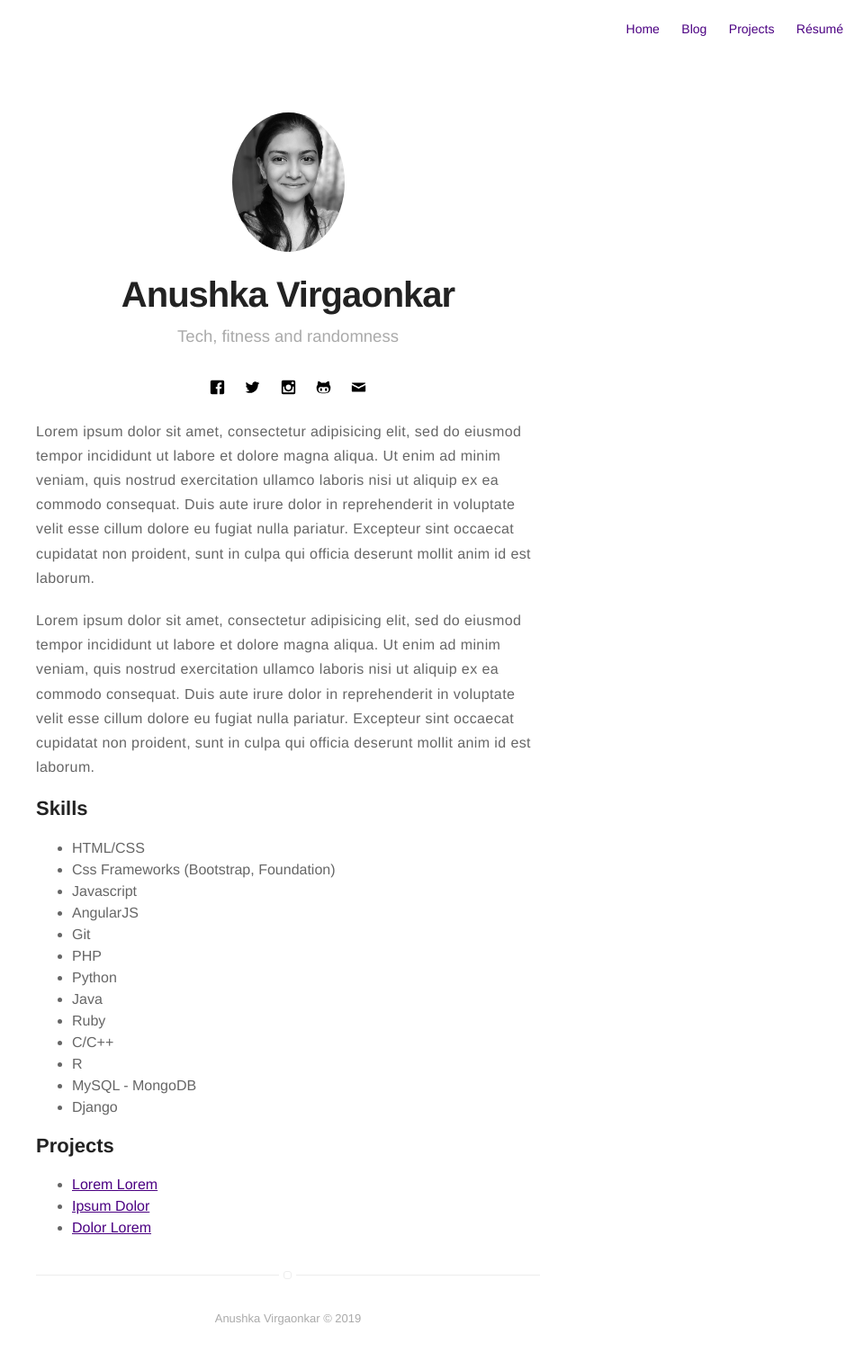
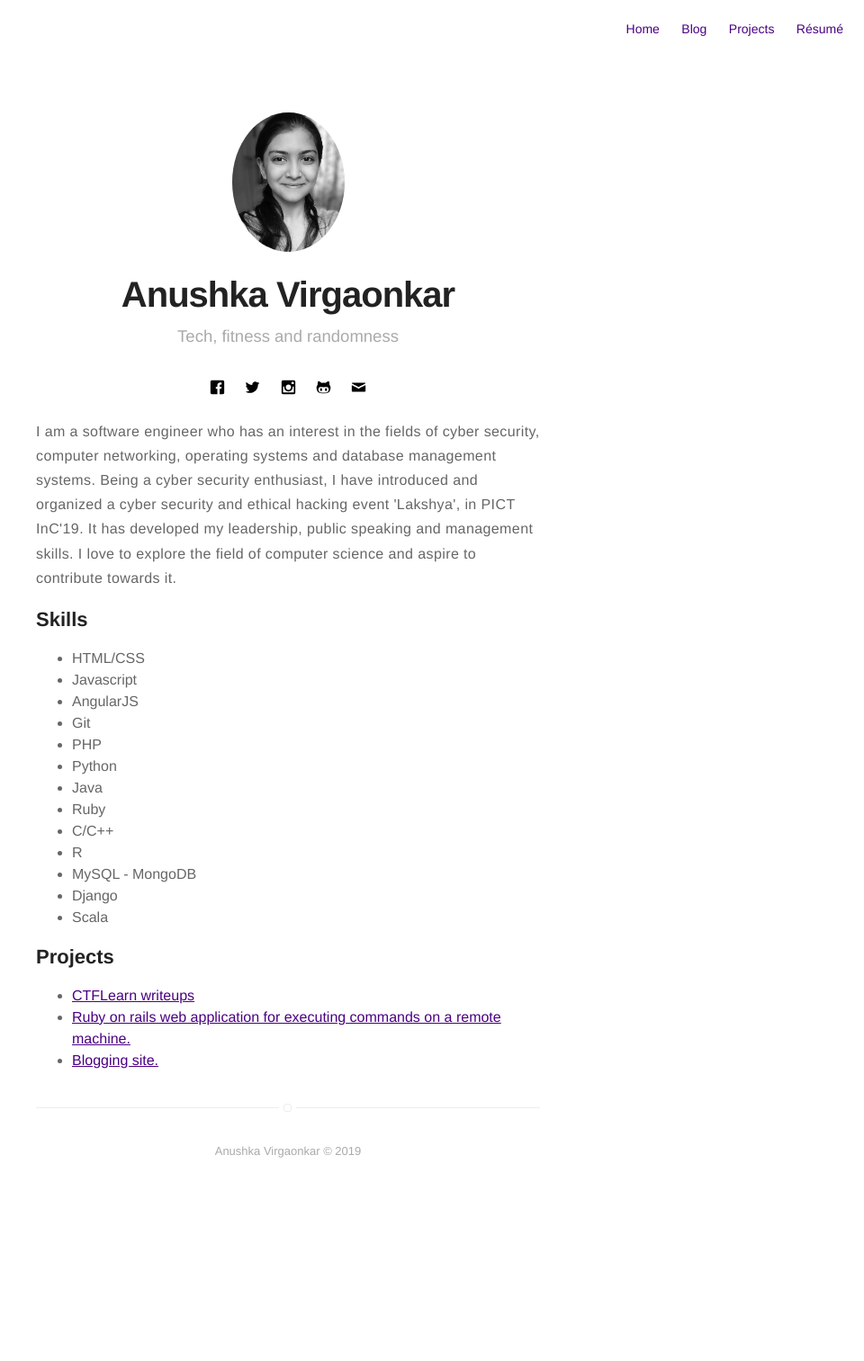
Before and after one commit to anushkavirgaonkar/anushkavirgaonkar.github.io, a Jekyll site: the page built from about.md, in a window 1280 px wide. Shown: the whole page at 90% size, without its empty margins (320-1280 px from the left). Built offline with Jekyll 4.4.1, drawn with Linux system fonts in a browser that asks for light colours; after the commit the page ends 1327 px from its top, so only the background shows below that.

Commit message:
Update about page

```diff
--- a/about.md
+++ b/about.md
@@ -3,25 +3,13 @@ title: About
 layout: page
 ---
 
-<p>Lorem ipsum dolor sit amet, consectetur adipisicing elit, sed do eiusmod
-tempor incididunt ut labore et dolore magna aliqua. Ut enim ad minim veniam,
-quis nostrud exercitation ullamco laboris nisi ut aliquip ex ea commodo
-consequat. Duis aute irure dolor in reprehenderit in voluptate velit esse
-cillum dolore eu fugiat nulla pariatur. Excepteur sint occaecat cupidatat non
-proident, sunt in culpa qui officia deserunt mollit anim id est laborum.</p>
+<p>I am a software engineer who has an interest in the fields of cyber security, computer networking, operating systems and database management systems. Being a cyber security enthusiast, I have introduced and organized a cyber security and ethical hacking event 'Lakshya', in PICT InC'19. It has developed my leadership, public speaking and management skills. I love to explore the field of computer science and aspire to contribute towards it.</p>
 
-<p>Lorem ipsum dolor sit amet, consectetur adipisicing elit, sed do eiusmod
-tempor incididunt ut labore et dolore magna aliqua. Ut enim ad minim veniam,
-quis nostrud exercitation ullamco laboris nisi ut aliquip ex ea commodo
-consequat. Duis aute irure dolor in reprehenderit in voluptate velit esse
-cillum dolore eu fugiat nulla pariatur. Excepteur sint occaecat cupidatat non
-proident, sunt in culpa qui officia deserunt mollit anim id est laborum.</p>
 
 <h2>Skills</h2>
 
 <ul class="skill-list">
 	<li>HTML/CSS</li>
-	<li>Css Frameworks (Bootstrap, Foundation)</li>
 	<li>Javascript</li>
 	<li>AngularJS</li>
 	<li>Git</li>
@@ -33,12 +21,13 @@ proident, sunt in culpa qui officia deserunt mollit anim id est laborum.</p>
 	<li>R</li>
 	<li>MySQL - MongoDB</li>
 	<li>Django</li>
+	<li>Scala</li>
 </ul>
 
 <h2>Projects</h2>
 
 <ul>
-	<li><a href="https://github.com/">Lorem Lorem</a></li>
-	<li><a href="https://github.com/">Ipsum Dolor</a></li>
-	<li><a href="https://github.com/">Dolor Lorem</a></li>
+	<li><a href="https://github.com/anushkavirgaonkar/CTFLearn_writeups">CTFLearn writeups</a></li>
+	<li><a href="https://github.com/anushkavirgaonkar/access-cmd">Ruby on rails web application for executing commands on a remote machine.</a></li>
+	<li><a href="https://github.com/anushkavirgaonkar/thinkblog">Blogging site.</a></li>
 </ul>
```
